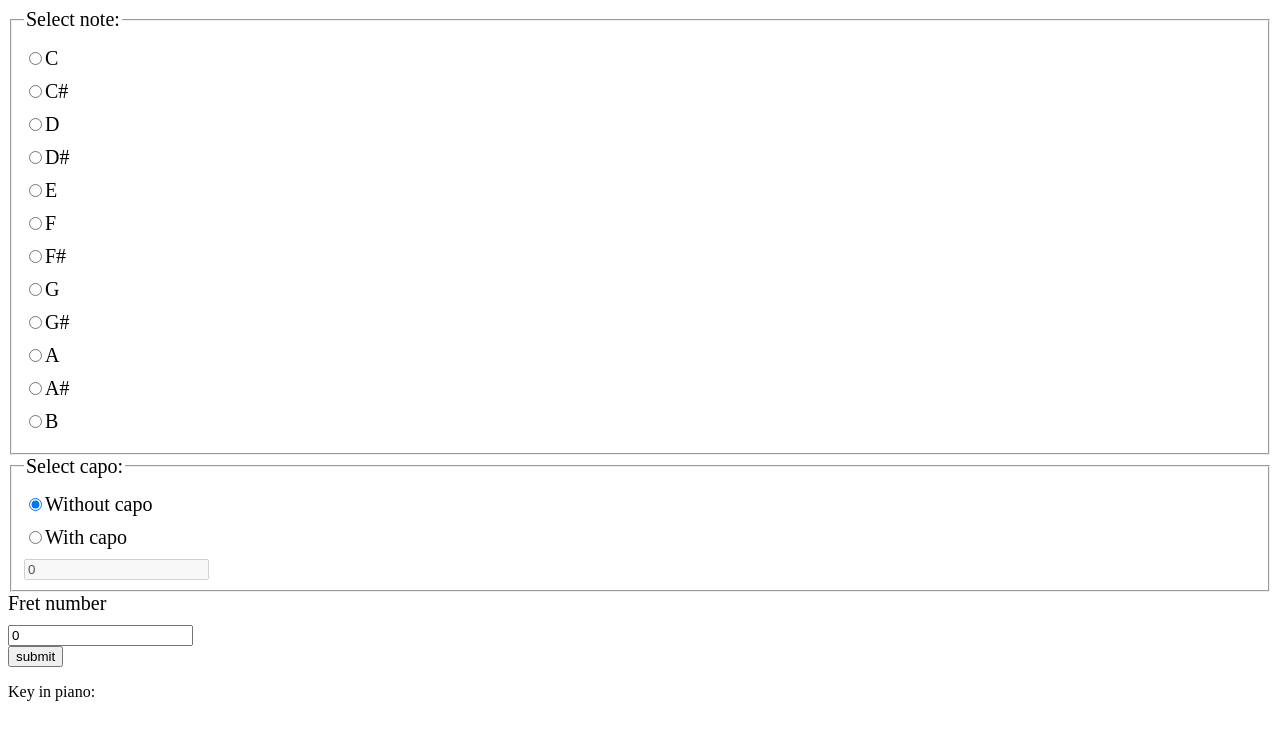
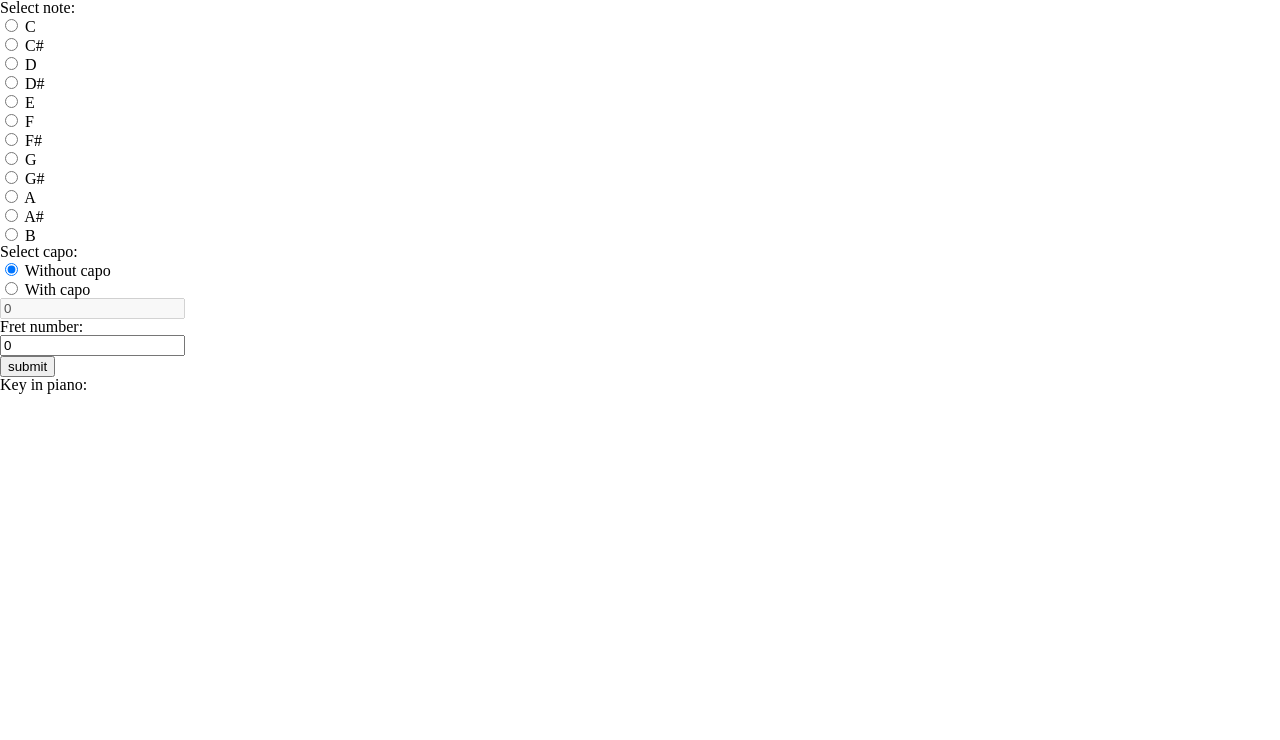
Before and after one commit to bsgabriel/TabToPiano, a plain HTML site: page index.html in a window 1280 px wide. Drawn offline with Linux system fonts and the light colour scheme.

Commit message:
Some alterations in the HTML

```diff
--- /dev/null
+++ b/css/reset.css
@@ -0,0 +1,48 @@
+/* http://meyerweb.com/eric/tools/css/reset/
+   v2.0 | 20110126
+   License: none (public domain)
+*/
+
+html, body, div, span, applet, object, iframe,
+h1, h2, h3, h4, h5, h6, p, blockquote, pre,
+a, abbr, acronym, address, big, cite, code,
+del, dfn, em, img, ins, kbd, q, s, samp,
+small, strike, strong, sub, sup, tt, var,
+b, u, i, center,
+dl, dt, dd, ol, ul, li,
+fieldset, form, label, legend,
+table, caption, tbody, tfoot, thead, tr, th, td,
+article, aside, canvas, details, embed,
+figure, figcaption, footer, header, hgroup,
+menu, nav, output, ruby, section, summary,
+time, mark, audio, video {
+	margin: 0;
+	padding: 0;
+	border: 0;
+	font-size: 100%;
+	font: inherit;
+	vertical-align: baseline;
+}
+/* HTML5 display-role reset for older browsers */
+article, aside, details, figcaption, figure,
+footer, header, hgroup, menu, nav, section {
+	display: block;
+}
+body {
+	line-height: 1;
+}
+ol, ul {
+	list-style: none;
+}
+blockquote, q {
+	quotes: none;
+}
+blockquote:before, blockquote:after,
+q:before, q:after {
+	content: '';
+	content: none;
+}
+table {
+	border-collapse: collapse;
+	border-spacing: 0;
+}
--- a/css/style.css
+++ b/css/style.css
@@ -1,5 +1 @@
-form label, form legend {
-	display: block;
-	font-size: 20px;
-	margin: 0 0 10px;
-}
+@import 'reset.css';
--- a/index.html
+++ b/index.html
@@ -11,33 +11,78 @@
 
 <body>
   <div>
+
     <form>
-      <fieldset class="keysRadio">
-        <legend>Select note:</legend>
-        <label><input type="radio" name="note" value="C">C</label>
-        <label><input type="radio" name="note" value="C#">C#</label>
-        <label><input type="radio" name="note" value="D">D</label>
-        <label><input type="radio" name="note" value="D#">D#</label>
-        <label><input type="radio" name="note" value="E">E</label>
-        <label><input type="radio" name="note" value="F">F</label>
-        <label><input type="radio" name="note" value="F#">F#</label>
-        <label><input type="radio" name="note" value="G">G</label>
-        <label><input type="radio" name="note" value="G#">G#</label>
-        <label><input type="radio" name="note" value="A">A</label>
-        <label><input type="radio" name="note" value="A#">A#</label>
-        <label><input type="radio" name="note" value="B">B</label>
-      </fieldset>
+      <div class="radioDiv">
+        <h3>Select note:</h3>
+        <ul class="keysRadio">
+          <li>
+            <input type="radio" name="note" value="C" id="C">
+            <label for="C">C</label>
+          </li>
+          <li>
+            <input type="radio" name="note" value="C#" id="C#">
+            <label for="C#">C#</label>
+          </li>
+          <li>
+            <input type="radio" name="note" value="D" id="D">
+            <label for="D">D</label>
+          </li>
+          <li>
+            <input type="radio" name="note" value="D#" id="D#">
+            <label for="D#">D#</label>
+          </li>
+          <li>
+            <input type="radio" name="note" value="E" id="E">
+            <label for="E">E</label>
+          </li>
+          <li>
+            <input type="radio" name="note" value="F" id="F">
+            <label for="F">F</label>
+          </li>
+          <li>
+            <input type="radio" name="note" value="F#" id="F#">
+            <label for="F#">F#</label>
+          </li>
+          <li>
+            <input type="radio" name="note" value="G" id="G">
+            <label for="G">G</label>
+          </li>
+          <li>
+            <input type="radio" name="note" value="G#" id="G#">
+            <label for="G#">G#</label>
+          </li>
+          <li>
+            <input type="radio" name="note" value="A" id="A">
+            <label for="A">A</label>
+          </li>
+          <li>
+            <input type="radio" name="note" value="A#" id="A#">
+            <label for="A#">A#</label>
+          </li>
+          <li>
+            <input type="radio" name="note" value="B" id="B">
+            <label for="B">B</label>
+          </li>
+        </ul>
+      </div>
 
-      <fieldset class="checkCapo">
-        <legend>Select capo:</legend>
-        <label><input type="radio" name="capo" checked>Without capo</label>
-        <label><input type="radio" name="capo">With capo</label>
-        <input type="number" for="fretNumber" id="capoFret" min="0" value="0" disabled>
-      </fieldset>
-
-      <label for="fretNumber">Fret number</label>
+      <div class="radioDiv">
+        <h3>Select capo:</h3>
+        <ul class="checkCapo">
+          <li>
+            <input type="radio" name="capo" id="noCapo" checked>
+            <label for="noCapo">Without capo</label>
+          </li>
+          <li>
+            <input type="radio" name="capo" id="withCapo">
+            <label for="withCapo">With capo</label>
+          </li>
+          <input type="number" for="fretNumber" id="capoFret" min="0" value="0" disabled>
+        </ul>
+      </div>
+      <h3>Fret number: </h3>
       <input type="number" for="fretNumber" id="fretNumber" min="0" value="0">
-
     </form>
     <button class="btnTranslate">submit</button>
   </div>
```
